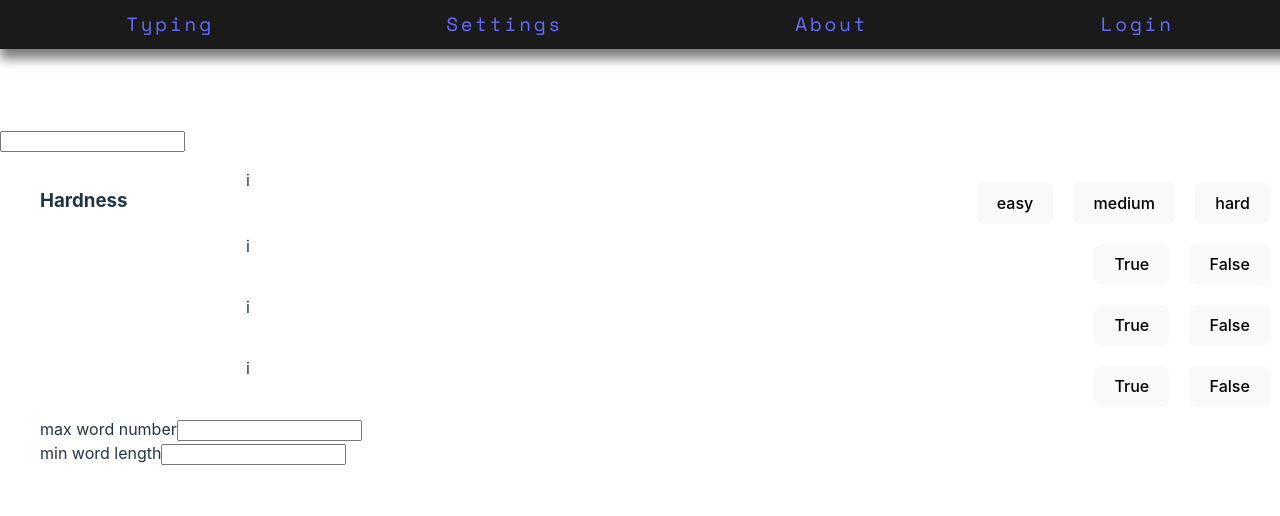
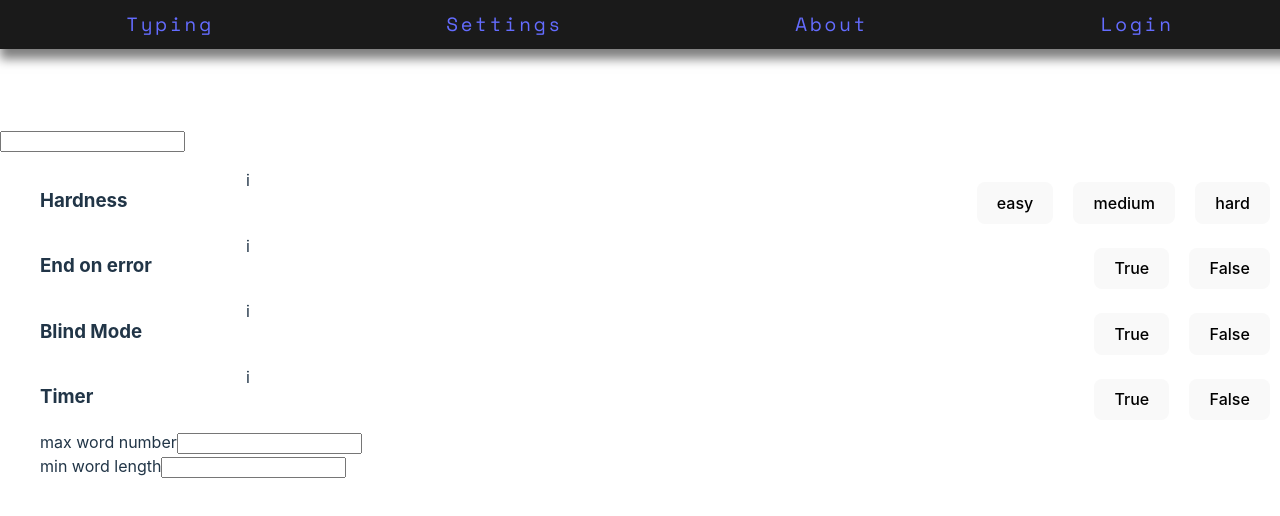
Before and after one commit to m10090/cleanTyping, a React (Vite) app: page /settings in a window 1280 px wide. Shown: the top 516 px of the page. Built offline with nearby package versions, Linux system fonts and the light colour scheme.

Commit message:
testing if there is an error

```diff
--- a/src/settings/page.tsx
+++ b/src/settings/page.tsx
@@ -9,13 +9,13 @@ export default function Settings() {
           <SelectOptions id="hardness" options={["easy", "medium", "hard"]} information="this is a test" text= "Hardness"/>
         </li>
         <li>
-          <SelectOptions id="stop-on-error" options={["True", "False"]} />
+          <SelectOptions id="stop-on-error" options={["True", "False"]} information="this is a test" text ="End on error" />
         </li>
         <li>
-          <SelectOptions id="blind-mode" options={["True", "False"]} />
+          <SelectOptions id="blind-mode" options={["True", "False"]} information="this is a test" text="Blind Mode" />
         </li>
         <li>
-          <SelectOptions id="show-timer" options={["True", "False"]} />
+          <SelectOptions id="timer" options={["True", "False"]} information="this is a test" text="Timer"/>
         </li>
         <li>
           <label id="max word number"> max word number</label>
```
